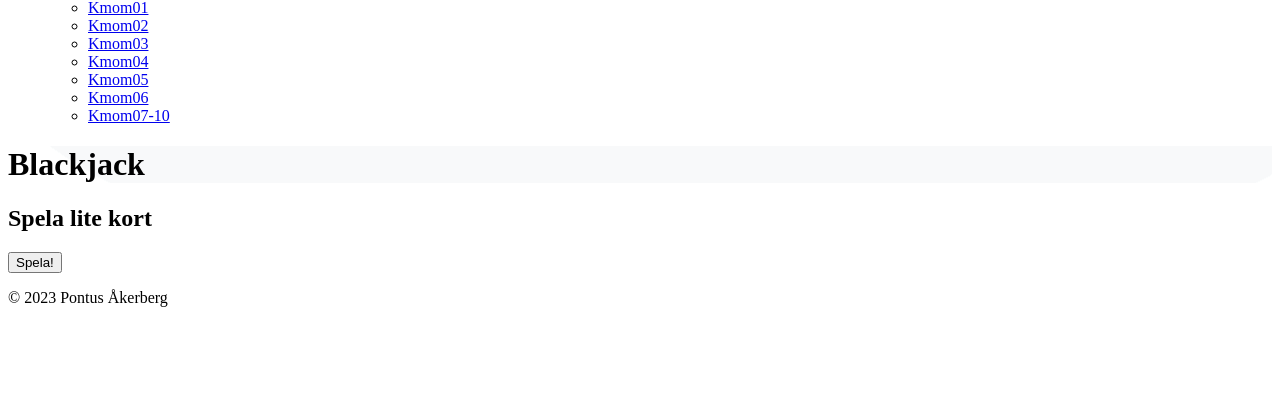
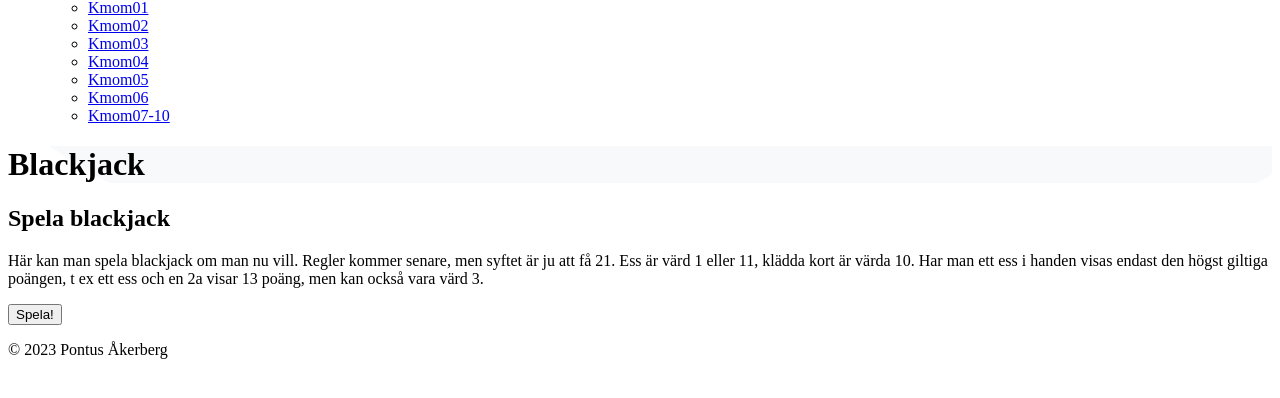
Before and after one commit to p0ntan/mvc, a Symfony app: template templates/game/home.html.twig in a window 1280 px wide. Shown: the part 151-549 px from the top of the page. Run offline with Twig, Linux system fonts and the light colour scheme; the template is opened without the code that fills it, so the values that code supplies are empty; some libraries are stand-ins or nearby versions.

Commit message:
Code and style update for blackjack

```diff
--- a/assets/styles/app.css
+++ b/assets/styles/app.css
@@ -1,7 +1,6 @@
 @import "bootstrap.css";
 @import "lucky.css";
 @import "cardgame.css";
-@import "pig.css";
 
 main {
     flex: 1;
--- a/src/Controller/BlackjackController.php
+++ b/src/Controller/BlackjackController.php
@@ -33,7 +33,6 @@ class BlackjackController extends AbstractController
         $emptyDeck = new DeckOfCards();
         $deckFactory = new DeckFactory();
         $cardDeck = $deckFactory->createDeck($emptyDeck, "CardGraphic");
-        // // remove this
         $blackjackGame->initGame($cardDeck);
         $session->set('blackjack_game', $blackjackGame);
 
--- a/templates/game/home.html.twig
+++ b/templates/game/home.html.twig
@@ -5,8 +5,9 @@
 {% block header %}Blackjack{% endblock %}
 
 {% block main %}
-    <h2>Spela lite kort</h2>
+    <h2>Spela blackjack</h2>
+    <p>Här kan man spela blackjack om man nu vill. Regler kommer senare, men syftet är ju att få 21. Ess är värd 1 eller 11, klädda kort är värda 10. Har man ett ess i handen visas endast den högst giltiga poängen, t ex ett ess och en 2a visar 13 poäng, men kan också vara värd 3.</p>
     <form action="{{ path('blackjack_init' )}}" method="POST">
-        <input type="submit" value="Spela!">
+        <input class="btn btn-primary mx-auto w-25" type="submit" value="Spela!">
     </form>
 {% endblock %}
--- a/templates/game/play.html.twig
+++ b/templates/game/play.html.twig
@@ -29,7 +29,7 @@
             <p class="text-center">Poäng: {{ optionsPlayer.bestValue }}</p>
             <form action="" method="post" class="mx-auto o-mw-250 d-flex justify-content-around">
                 {% if optionsPlayer.softBlackjack %}
-                    <input class="btn btn-primary w-25" type="submit" value="{{ optionsPlayer.blackjack ? 'Blackjack!' : '21!'}}"
+                    <input class="btn btn-primary" type="submit" value="{{ optionsPlayer.blackjack ? 'Blackjack!' : '21!'}}"
                         onClick="this.form.action='{{ path('blackjack_stay') }}';"
                     >
                 {% elseif not optionsPlayer.bust %}
```
Also changed, not shown: assets/styles/cardgame.css (+22 -0 lines), assets/styles/pig.css (deleted, +0 -23 lines), src/Blackjack/PlayerBlackjack.php (added, +14 -0 lines), public/build/app.css, public/build/app.js.
